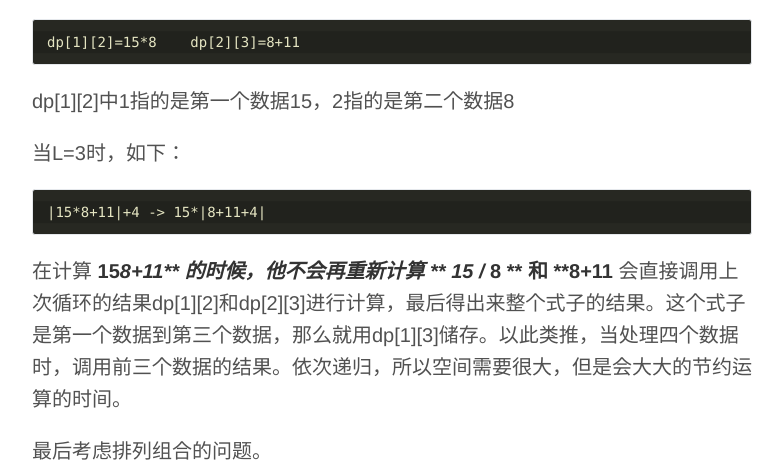
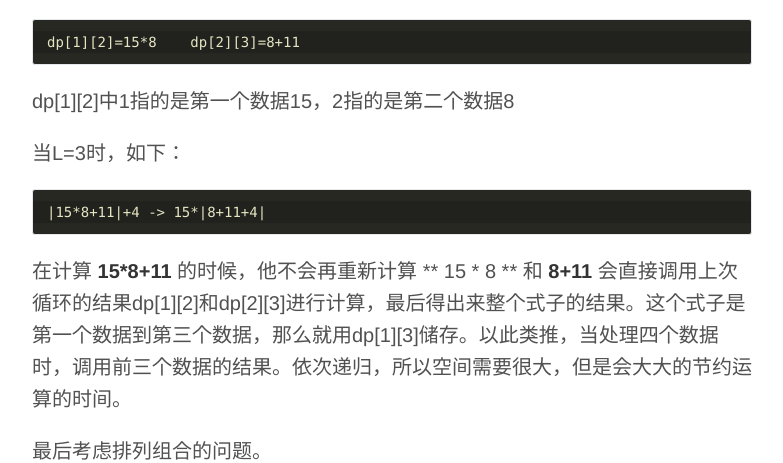
Before and after one commit to 0xFA-Team/0xFA-Team.github.io, a Jekyll site: the page built from _posts/2015-12-08-HCTF-Douglas-Peuker.md, in a window 1280 px wide and 900 px high, scrolled down 5857 px, cut to the strip 0-463 px from the top of the window. Shown: the whole strip, without its empty margins (248-1031 px from the left). Built offline with Jekyll 4.4.1, drawn with Linux system fonts in a browser that asks for light colours; some web fonts are replaced.

```diff
--- a/_posts/2015-12-08-HCTF-Douglas-Peuker.md
+++ b/_posts/2015-12-08-HCTF-Douglas-Peuker.md
@@ -200,7 +200,7 @@ dp[1][2]中1指的是第一个数据15，2指的是第二个数据8
 
 	|15*8+11|+4 -> 15*|8+11+4|
 
-在计算 **15*8+11** 的时候，他不会再重新计算 ** 15 /* 8 ** 和 **8+11**   会直接调用上次循环的结果dp[1][2]和dp[2][3]进行计算，最后得出来整个式子的结果。这个式子是第一个数据到第三个数据，那么就用dp[1][3]储存。以此类推，当处理四个数据时，调用前三个数据的结果。依次递归，所以空间需要很大，但是会大大的节约运算的时间。
+在计算 **15*8+11** 的时候，他不会再重新计算 ** 15 \* 8 ** 和 **8+11**   会直接调用上次循环的结果dp[1][2]和dp[2][3]进行计算，最后得出来整个式子的结果。这个式子是第一个数据到第三个数据，那么就用dp[1][3]储存。以此类推，当处理四个数据时，调用前三个数据的结果。依次递归，所以空间需要很大，但是会大大的节约运算的时间。
 
 最后考虑排列组合的问题。
 
```
